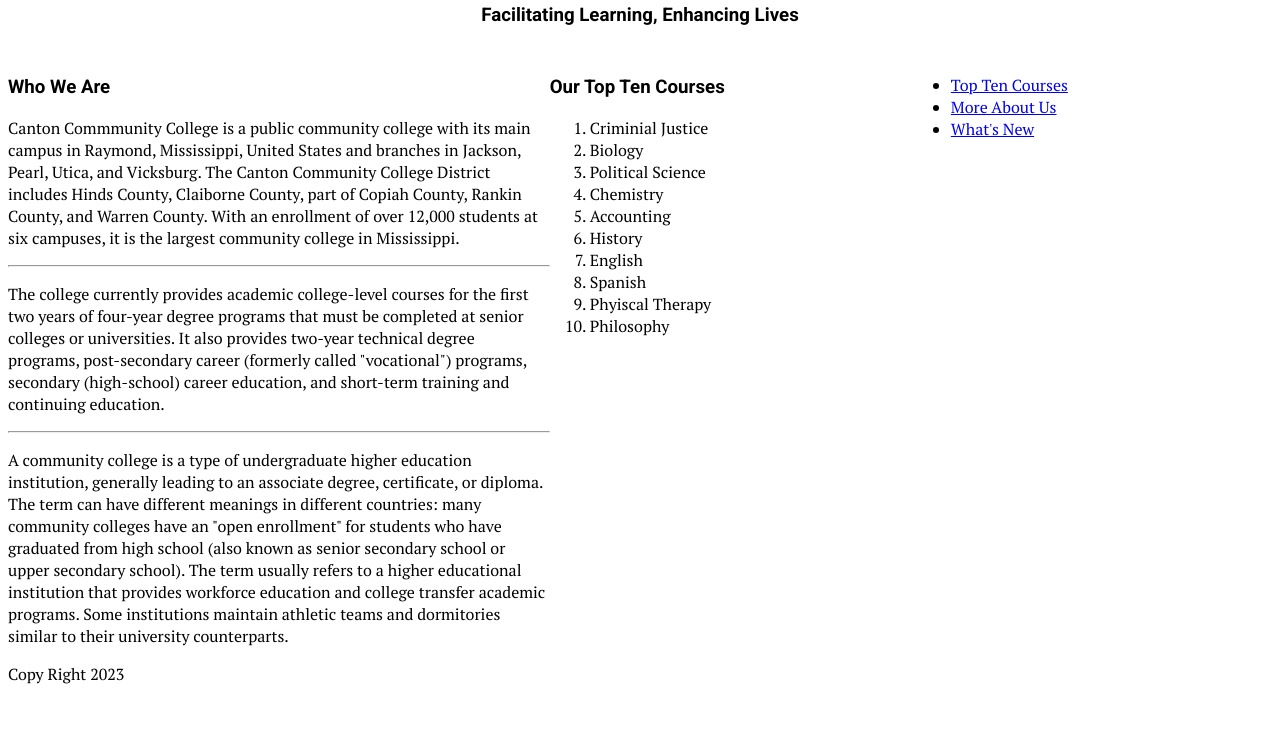
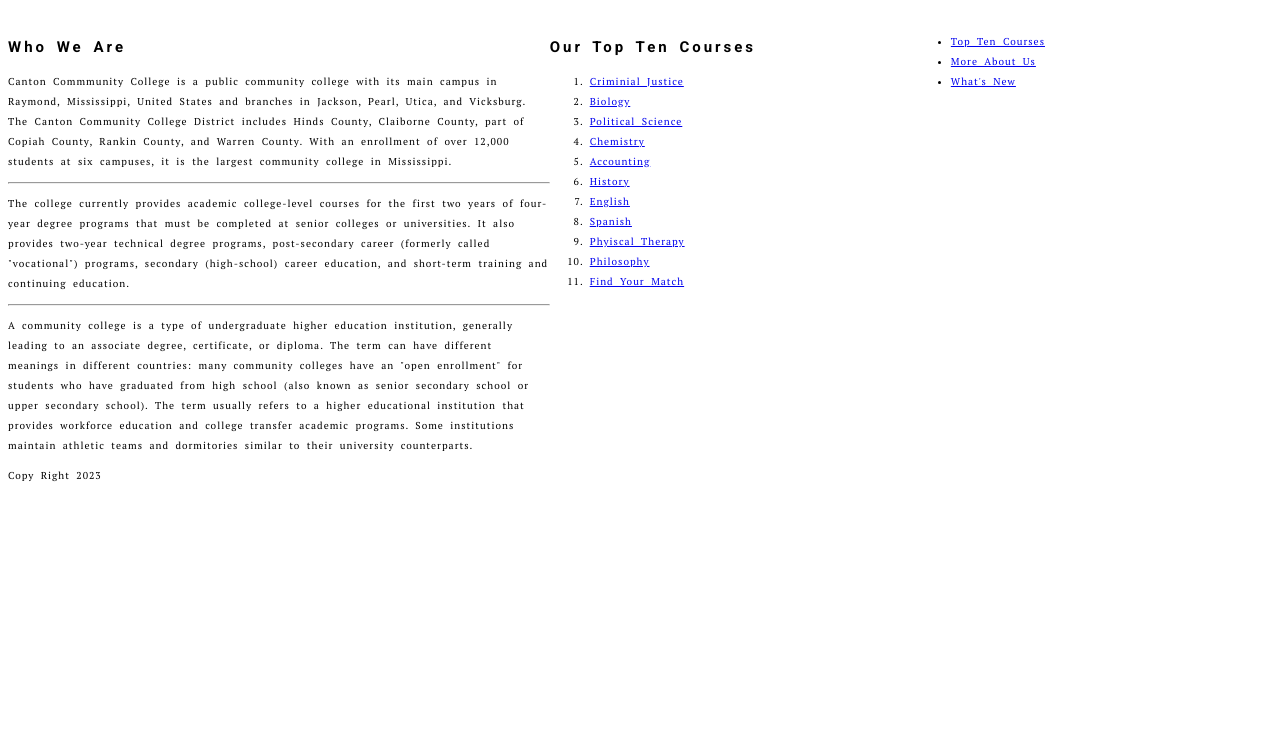
Before and after one commit to Juan-the-dev/College_Landing_page, a plain HTML site: page index.html in a window 1280 px wide. Shown: the part 85-823 px from the top of the page. After the commit the page ends 800 px from the top, so only its background shows below. Drawn offline with Linux system fonts and the light colour scheme.

Commit message:
Added appropriate links to page

```diff
--- a/index.html
+++ b/index.html
@@ -17,27 +17,28 @@
     </header>
     <nav class="nav-bar">
         <ul>
-            <li><a href="_blank">Top Ten Courses</a></li>
-            <li><a href="_blank">More About Us</a></li>
+            <li><a href="#courses">Top Ten Courses</a></li>
+            <li><a href="#pitches">More About Us</a></li>
             <li><a href="_blank"> What's New</a></li>
         </ul>
     </nav>
-    <section class="courses">
+    <section class="courses" id="courses">
         <h3>Our Top Ten Courses</h3>
         <ol>
-            <li>Criminial Justice</li>
-            <li>Biology</li>
-            <li>Political Science</li>
-            <li>Chemistry</li>
-            <li>Accounting</li>
-            <li>History</li>
-            <li>English</li>
-            <li>Spanish</li>
-            <li>Phyiscal Therapy</li>
-            <li>Philosophy</li>
+            <li><a href="https://en.wikipedia.org/wiki/Criminal_justice">Criminial Justice</a></li>
+            <li><a href="https://en.wikipedia.org/wiki/Biology">Biology</a></li>
+            <li><a href="https://en.wikipedia.org/wiki/Political_science">Political Science</a></li>
+            <li><a href="https://en.wikipedia.org/wiki/Chemistry">Chemistry</a></li>
+            <li><a href="https://en.wikipedia.org/wiki/Accounting">Accounting</a></li>
+            <li><a href="https://en.wikipedia.org/wiki/History">History</a></li>
+            <li><a href="https://en.wikipedia.org/wiki/English_Wikipedia">English</a></li>
+            <li><a href="https://en.wikipedia.org/wiki/Spanish_Wikipedia">Spanish</a></li>
+            <li><a href="https://en.wikipedia.org/wiki/Physical_therapy">Phyiscal Therapy</a></li>
+            <li><a href="https://en.wikipedia.org/wiki/Philosophy">Philosophy</a></li>
+            <li><a href="https://en.wikipedia.org/wiki/Community_college">Find Your Match</a></li>
         </ol>
     </section>
-    <section class="pitches">
+    <section class="pitches" id="pitches">
         <h3>Who We Are</h3>
         <p>Canton Commmunity College is a public community college with its main campus in Raymond, Mississippi, United States and branches in Jackson, Pearl, Utica, and Vicksburg. The Canton Community College District includes Hinds County, Claiborne County, part of Copiah County, Rankin County, and Warren County. With an enrollment of over 12,000 students at six campuses, it is the largest community college in Mississippi.</p>
         <hr>
--- a/style.css
+++ b/style.css
@@ -1,8 +1,19 @@
+*{
+    font-size: 10px;
+}
+
 h1{
-    color:blue
+    color:blue;
+    font-size: 25px
+}
+h3{
+    font-size: 15px
 }
 body{
     font-family: 'PT Serif';
+    line-height: 2em;
+    word-spacing: 0.3em;
+    letter-spacing: 0.1em;
 }
 .containter {
     display: grid;
@@ -38,4 +49,5 @@ body{
 }
 h1, h3{
     font-family: Roboto;
+    letter-spacing: 0.2em;
 }
```
